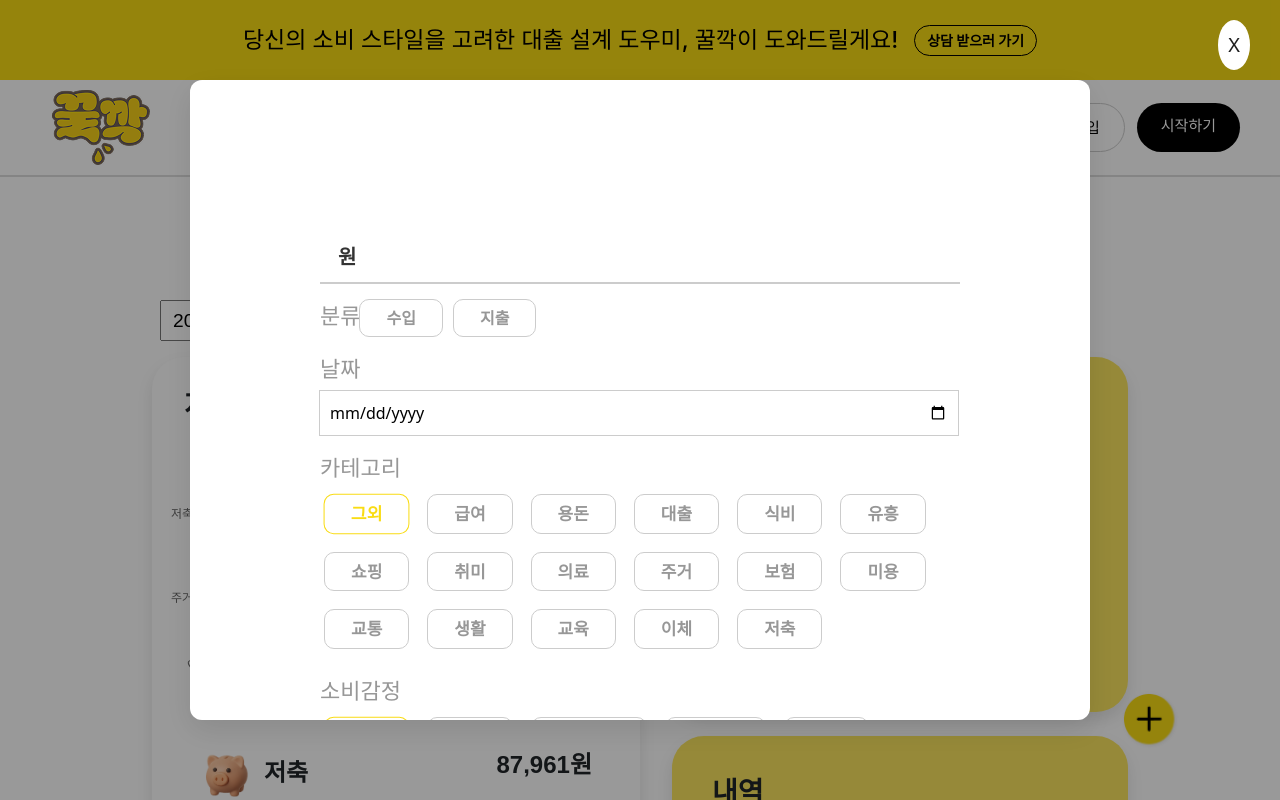
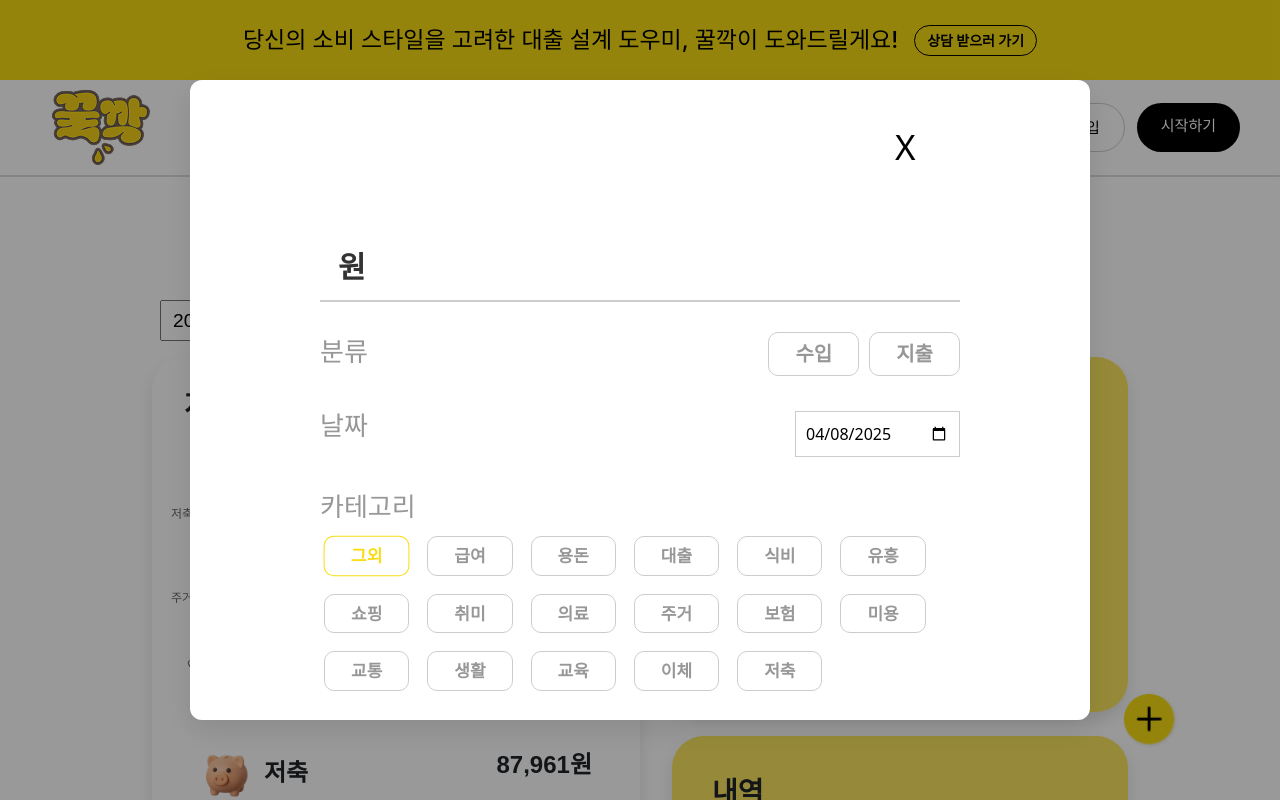
Before and after one commit to hellozo0/Gulp, a Vue app in the folder gulp-web/: page / in a window 1280 px wide. Both pictures are taken after a click on the element 1150 px from the left and 720 px from the top of the page. Shown: the top 800 px of the page. Built offline with nearby package versions, Linux system fonts and the light colour scheme; data requests are answered from the project's data file.

Commit message:
feat : 입력 폼 양식 개발 완료

```diff
--- a/gulp-web/src/components/QuickCreate.vue
+++ b/gulp-web/src/components/QuickCreate.vue
@@ -45,7 +45,9 @@
           <!-- 날짜 -->
           <div class="input-group">
             <label for="date">날짜</label>
-            <input type="date" v-model="form.date" required />
+            <div class="date-container">
+              <input type="date" v-model="form.date" required />
+            </div>
           </div>
 
           <!-- 카테고리 선택 -->
@@ -110,49 +112,45 @@ import { ref, onMounted, watch } from 'vue';
 import axios from 'axios';
 
 const props = defineProps({
-  showQuickCreate: Boolean, // 부모로부터 showQuickCreate를 prop으로 받음
+  showQuickCreate: Boolean,
 });
 
-const emit = defineEmits(['togglePopup']); // 이벤트 발생
+const emit = defineEmits(['togglePopup']);
+const today = new Date().toISOString().split('T')[0];
 
 const form = ref({
   amount: '',
   category: '',
   emotion: '',
-  date: '',
+  date: today,
   memo: '',
 });
 
-const categories = ref([]); // 카테고리 목록
-const emotions = ref([]); // 감정 목록
+const categories = ref([]);
+const emotions = ref([]);
 const formattedAmount = ref('');
-const currencyPositionStyle = ref({ left: '18px' }); // "원"의 위치를 동적으로 설정할 변수
+const currencyPositionStyle = ref({ left: '18px' });
 const MAX_VALUE = 9999999999999999;
 
-// 텍스트 너비를 계산하는 함수 (폰트 스타일에 따라 변경 가능)
 const getTextWidth = (text) => {
   const canvas = document.createElement('canvas');
   const context = canvas.getContext('2d');
-  context.font = '20px Arial'; // 동일한 폰트 크기를 사용해야 정확함
+  context.font = '30px Arial';
   return context.measureText(text).width;
 };
 
-// 금액을 입력할 때마다 쉼표를 추가하고 "원"을 유지
 const formatNumber = () => {
-  let value = formattedAmount.value.replace(/,/g, ''); // 쉼표를 제거
+  let value = formattedAmount.value.replace(/,/g, '');
 
-  // 숫자가 아닌 값은 입력받지 않도록 처리 (문자 입력 방지)
   if (isNaN(value) || value === '') {
     formattedAmount.value = '';
     return;
   }
 
-  // 숫자가 MAX_VALUE를 넘으면 MAX_VALUE로 설정
   if (parseInt(value) > MAX_VALUE) {
     value = MAX_VALUE.toString();
   }
 
-  // 3자리마다 쉼표 추가
   formattedAmount.value = value.replace(/\B(?=(\d{3})+(?!\d))/g, ',');
   formattedAmount.value = `${formattedAmount.value}`;
   updateCurrencyPosition();
@@ -167,41 +165,38 @@ const updateCurrencyPosition = () => {
 
 watch(formattedAmount, updateCurrencyPosition);
 
-// db.json에서 카테고리와 감정 데이터를 가져옴
 onMounted(async () => {
   try {
     // 수입 카테고리 조회
     const incomeCategoryRes = await axios.get(
       'http://localhost:3000/incomeCategory'
     );
-    categories.value = incomeCategoryRes.data; // 받아온 데이터를 categories에 저장
-
+    categories.value = incomeCategoryRes.data;
     // 지출 카테고리 조회
     const expenseCategoryRes = await axios.get(
       'http://localhost:3000/expenseCategory'
     );
-    categories.value = categories.value.concat(expenseCategoryRes.data); // 지출 카테고리 데이터를 기존 카테고리 배열에 합침
+    categories.value = categories.value.concat(expenseCategoryRes.data);
 
     // 감정 데이터 조회
     const emotionRes = await axios.get('http://localhost:3000/emotion');
-    emotions.value = emotionRes.data; // 받아온 데이터를 emotions에 저장
+    emotions.value = emotionRes.data;
 
     // 카테고리와 감정에 첫 번째 항목을 기본값으로 설정
-    form.value.category = categories.value[0]?.name || ''; // 첫 번째 카테고리 선택
-    form.value.emotion = emotions.value[0]?.name || ''; // 첫 번째 감정 선택
+    form.value.category = categories.value[0]?.name || '';
+    form.value.emotion = emotions.value[0]?.name || '';
   } catch (error) {
     console.error('데이터 조회 실패:', error);
   }
 });
 
-// showQuickCreate의 상태가 변할 때마다 body overflow를 변경
 watch(
   () => props.showQuickCreate,
   (newValue) => {
     if (newValue) {
-      document.body.style.overflow = 'hidden'; // 팝업이 열리면 스크롤 잠금
+      document.body.style.overflow = 'hidden';
     } else {
-      document.body.style.overflow = ''; // 팝업이 닫히면 원래 상태로 되돌림
+      document.body.style.overflow = '';
     }
   }
 );
@@ -212,7 +207,8 @@ const submitForm = () => {
 };
 
 const closePopup = () => {
-  emit('togglePopup'); // 팝업 상태를 부모로부터 전달받고 토글
+  // showQuickCreate.value = false;
+  emit('togglePopup');
 };
 </script>
 
@@ -220,61 +216,52 @@ const closePopup = () => {
 .quick-create-popup {
   width: 100vw;
   height: 100vh;
-  /* position: absolute; */
   position: fixed;
   top: 0;
   left: 0;
   right: 0;
   bottom: 0;
-  background-color: rgba(0, 0, 0, 0.4); /* 어두운 배경 처리 */
+  background-color: rgba(0, 0, 0, 0.4);
   display: flex;
   justify-content: center;
   align-items: center;
-  z-index: 9999;
-  overflow: hidden; /*배경이 스크롤되도록 설정 */
+  z-index: 5000;
+  overflow: hidden;
 }
 
 .popup-content {
   top: 30%;
-  /* position: absolute; */
   max-width: 900px;
-  /* min-height: 400px; */
   background: #fff;
-  padding: 150px 130px;
-  /* width: 100%; */
+  padding: 120px 130px 80px 130px;
   border-radius: 12px;
   box-shadow: 0 10px 30px rgba(0, 0, 0, 0.1);
   z-index: 1000;
   animation: fadeIn 0.3s ease-out;
-  max-height: 80%; /* 최대 높이 설정, 내용이 많으면 스크롤 됨 */
+  max-height: 80%;
   overflow-y: auto; /* 팝업 안에서 스크롤 */
 }
 
 .quick-create-popup .close-btn {
   position: absolute;
-  top: 20px;
-  right: 30px;
-  background: white;
-  color: rgb(31, 31, 31);
-  font-size: 20px;
+  top: 15%;
+  right: 28%;
+  background: none;
   border: none;
-  border-radius: 50%;
-  padding: 10px;
+  font-size: 35px;
   cursor: pointer;
-  transition: background-color 0.3s ease;
-}
-
-.quick-create-popup .close-btn:hover {
-  transform: scale(0.9);
 }
 
 .input-group {
   position: relative;
+  margin-top: 30px;
   margin-bottom: 15px;
+  display: flex;
+  justify-content: space-between;
 }
 
 .input-group label {
-  font-size: 22px;
+  font-size: 26px;
   color: #979797;
 }
 
@@ -283,28 +270,8 @@ input {
   padding: 10px;
   margin-top: 5px;
   border: 1px solid #ccc;
-  /* border-radius: 5px; */
 }
 
-/* 여기서부터 금액 입력 */
-/* .amount-container {
-  display: flex;
-  align-items: center;
-}
-
-.amount-container input {
-  border: 1px solid #ccc;
-  padding: 8px;
-  border-radius: 5px;
-  font-size: 16px;
-  width: 100%;
-}
-
-.currency {
-  font-size: 16px;
-  margin-left: 10px;
-  font-weight: bold;
-} */
 .amount-container {
   /* display: flex; */
   display: inline-block;
@@ -314,17 +281,10 @@ input {
 }
 
 .amount-container .input-amount {
-  /* width: calc(100% - 40px);
-  padding: 5px;
-  font-size: 21px;
-  border: none;
-  border-bottom: 2px solid #ccc;
-  outline: none;
-  transition: border-color 0.3s; */
   width: 100%;
   padding: 10px;
   border: 1px solid #ccc;
-  font-size: 18px;
+  font-size: 30px;
   outline: none;
   border: none;
   border-bottom: 2px solid #ccc;
@@ -336,26 +296,14 @@ input {
 }
 
 .currency {
-  /* font-size: 21px;
-  margin-left: 10px;
-  font-weight: bold; */
-
-  /* position: absolute;
-  right: 10px;
-  font-size: 18px;
-  font-weight: bold;
-  color: #333; */
-
   position: absolute;
   top: 50%;
   transform: translateY(-50%);
-  font-size: 20px;
+  font-size: 30px;
   font-weight: bold;
   color: #333;
   right: 10px;
 }
-
-/* 여기까지 금액 입력 */
 
 textarea {
   width: 100%;
@@ -366,14 +314,14 @@ textarea {
   font-size: 18px;
   font-family: Arial, sans-serif;
   color: #333;
-  resize: none; /* 크기 조절 안 되게 */
+  resize: none;
 }
 
 textarea:focus {
   outline: none;
   border-radius: 10px;
-  border-color: #f9dc14; /* 포커스 시 테두리 색상 */
-  box-shadow: 0 0 5px rgba(249, 220, 20, 0.5); /* 포커스 시 그림자 */
+  border-color: #f9dc14;
+  box-shadow: 0 0 5px rgba(249, 220, 20, 0.5);
 }
 
 .type-options {
@@ -382,24 +330,26 @@ textarea:focus {
   font-weight: bold;
   text-align: center;
   color: #979797;
+  justify-content: flex-end;
 }
 
 .type-option {
-  border-radius: 10px; /* 수정: 옵션 버튼의 모서리를 둥글게 */
+  border-radius: 10px;
   border: 1px solid #ccc;
   padding: 6px 26px;
   transition: transform 0.2s ease, border-color 0.3s ease;
+  font-size: 20px;
 }
 
 .type-option.selected {
-  border: 1px solid #f9dc14; /* 선택된 항목의 테두리 색상 */
+  border: 1px solid #f9dc14;
   color: #f9dc14;
-  transform: scale(1.01); /* 선택된 항목의 크기 증가 */
+  transform: scale(1.01);
 }
 
 .type-option:hover {
-  border-color: #f9dc14; /* hover 시 테두리 색상 변경 */
-  transform: scale(1.05); /* hover 시 크기 살짝 증가 */
+  border-color: #f9dc14;
+  transform: scale(1.05);
 }
 
 .category-options,
@@ -417,27 +367,28 @@ textarea:focus {
 }
 
 .option-item {
-  border-radius: 10px; /* 수정: 옵션 버튼의 모서리를 둥글게 */
+  border-radius: 10px;
   border: 1px solid #ccc;
   padding: 6px 26px;
   transition: transform 0.2s ease, border-color 0.3s ease;
 }
 
 .option-item.selected {
-  border: 1px solid #f9dc14; /* 선택된 항목의 테두리 색상 */
+  border: 1px solid #f9dc14;
   color: #f9dc14;
-  transform: scale(1.01); /* 선택된 항목의 크기 증가 */
+  transform: scale(1.01);
 }
 
 .option-item:hover {
-  border-color: #f9dc14; /* hover 시 테두리 색상 변경 */
-  transform: scale(1.05); /* hover 시 크기 살짝 증가 */
+  border-color: #f9dc14;
+  transform: scale(1.05);
 }
 
 .button-group {
   display: flex;
-  justify-content: space-between; /* 버튼을 옆으로 배치 */
-  gap: 10px; /* 버튼 간 간격 */
+  justify-content: space-between;
+  gap: 10px;
+  margin-top: 30px;
 }
 
 .submit-btn,
@@ -450,21 +401,20 @@ textarea:focus {
   font-size: 18px;
   font-weight: bold;
   cursor: pointer;
-  transition: background-color 0.3s ease, transform 0.2s ease; /* 부드러운 색상 변화 */
-  margin-top: 10px; /* 버튼 간 간격 */
+  transition: background-color 0.3s ease, transform 0.2s ease;
+  margin-top: 10px;
 }
 
 .submit-btn:hover,
 .cancel-btn:hover {
-  transform: scale(1.02); /* 버튼 크기 증가 */
+  transform: scale(1.02);
 }
 
 .cancel-btn {
-  background-color: #484848; /* 취소 버튼 색상 */
-  color: white; /* 텍스트 색상 */
+  background-color: #484848;
+  color: white;
 }
 
-/* 애니메이션 효과: 팝업 등장 시 부드럽게 나타나도록 설정 */
 @keyframes fadeIn {
   from {
     opacity: 0;
```
